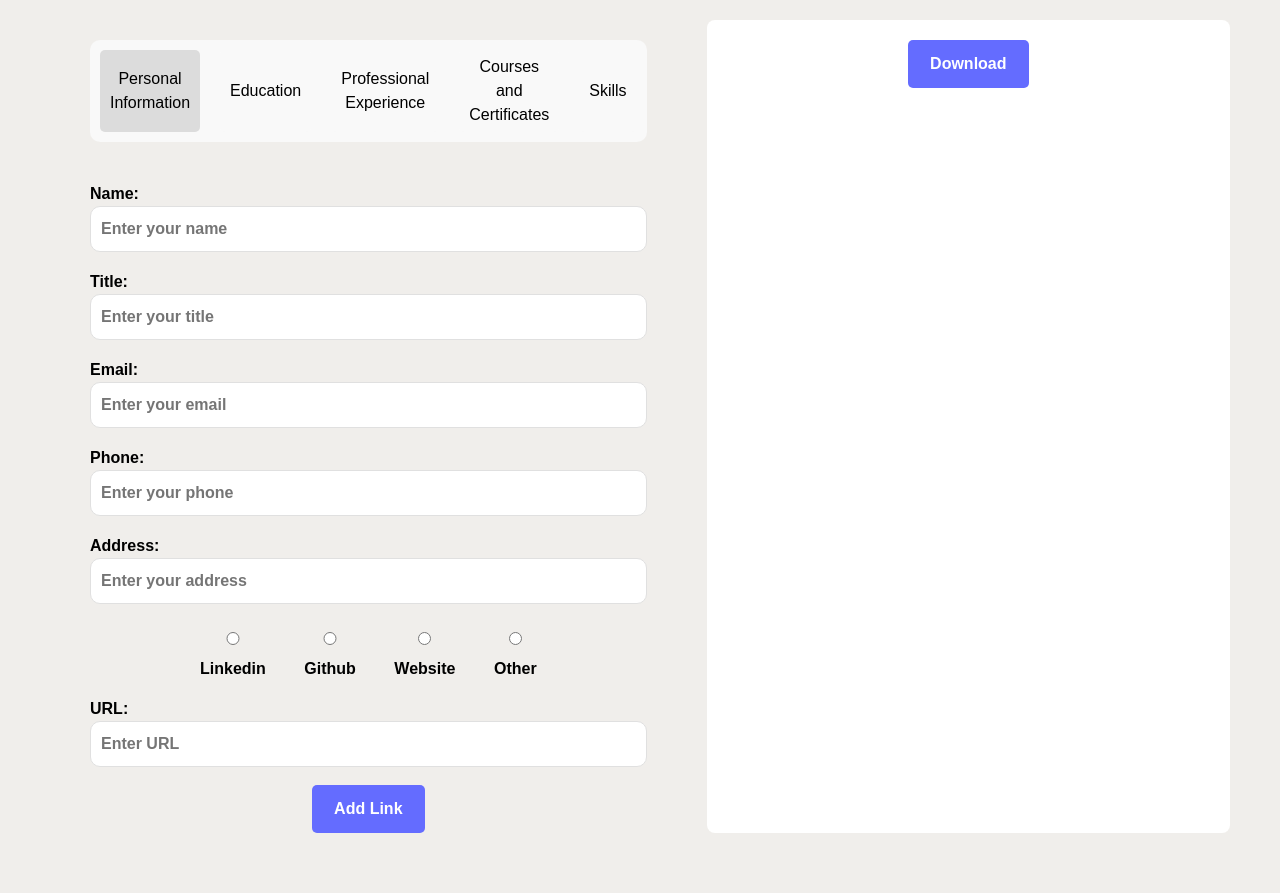
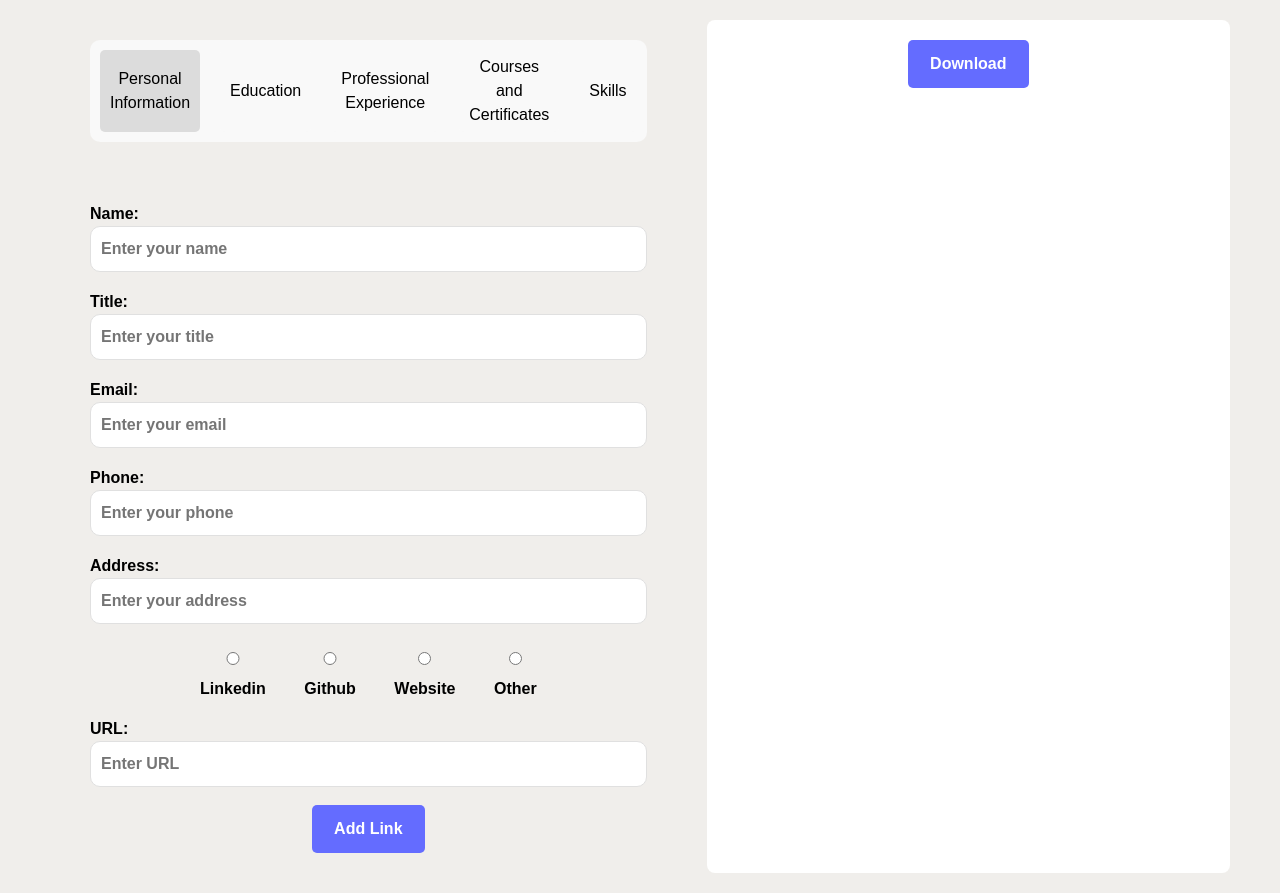
Before and after one commit to semihmertdev/CV-APP, a React (Vite) app: page / in a window 1280 px wide. Before the commit the page ends 853 px from the top, so only its background shows below. Built offline with nearby package versions, Linux system fonts and the light colour scheme.

Commit message:
chore: Update padding in GeneralInfo.css

```diff
--- a/src/styles/GeneralInfo.css
+++ b/src/styles/GeneralInfo.css
@@ -1,7 +1,7 @@
 .general-info{
   display: flex;
   flex-direction: column;
-  padding: 0 20px;
+  padding: 20px;
 }
 
 .general-info p{
```
